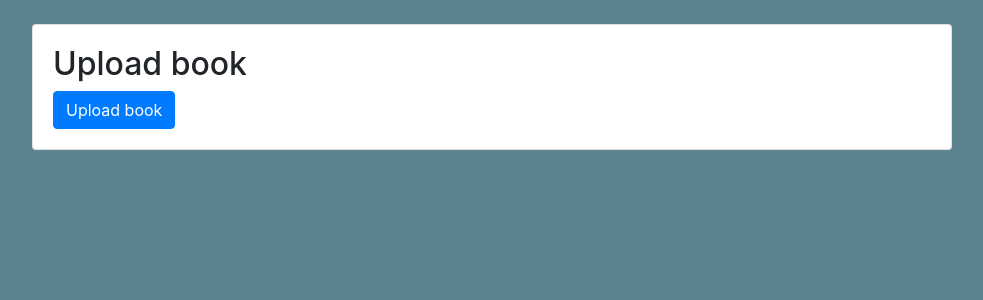
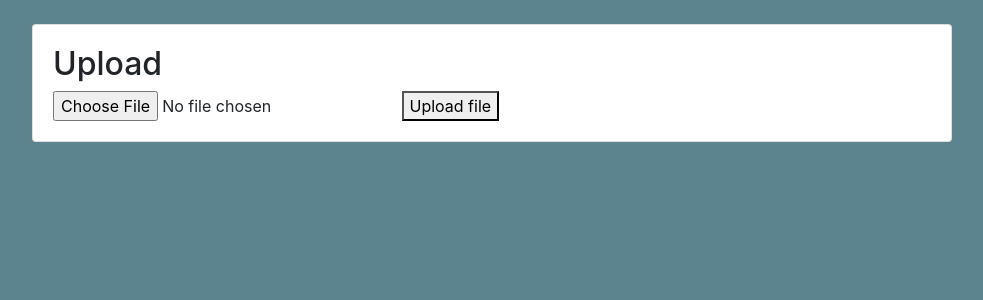
Before and after one commit to ojaskittur/404_NOT_FOUND, a Django app: page /books/upload/ in a window 1280 px wide. Shown: the part 56-356 px from the top of the page, without its empty margins (148-1131 px from the left). Run offline with Django 3.2, Linux system fonts and the light colour scheme; parts of the project's set-up code (start-up, migrations or seed data) failed here and were passed over; some libraries are stand-ins or nearby versions.

Commit message:
Update upload_book.html

```diff
--- a/django-upload-example/mysite/templates/upload_book.html
+++ b/django-upload-example/mysite/templates/upload_book.html
@@ -1,12 +1,13 @@
 {% extends 'base.html' %}
 
-{% load crispy_forms_tags %}
-
 {% block content %}
-  <h2>Upload book</h2>
+  <h2>Upload</h2>
   <form method="post" enctype="multipart/form-data">
     {% csrf_token %}
-    {{ form|crispy }}
-    <button type="submit" class="btn btn-primary">Upload book</button>
+    <input type="file" name="document">
+    <button type="submit">Upload file</button>
   </form>
+  {% if url %}
+    <p>Uploaded file: <a href="{{ url }}">{{ url }}</a></p>
+  {% endif %}
 {% endblock %}
```
